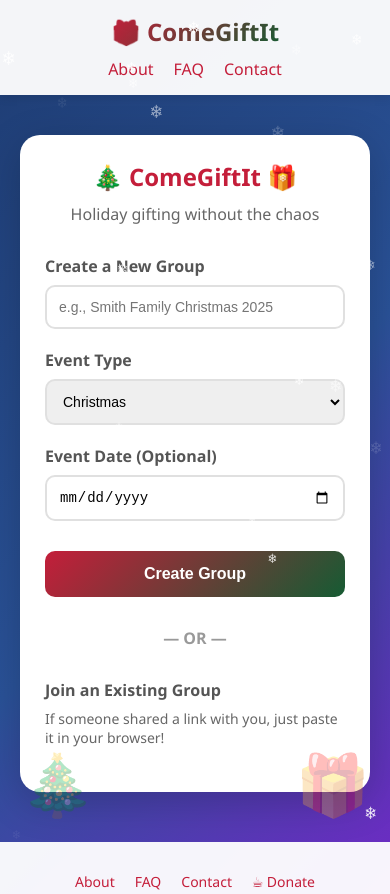
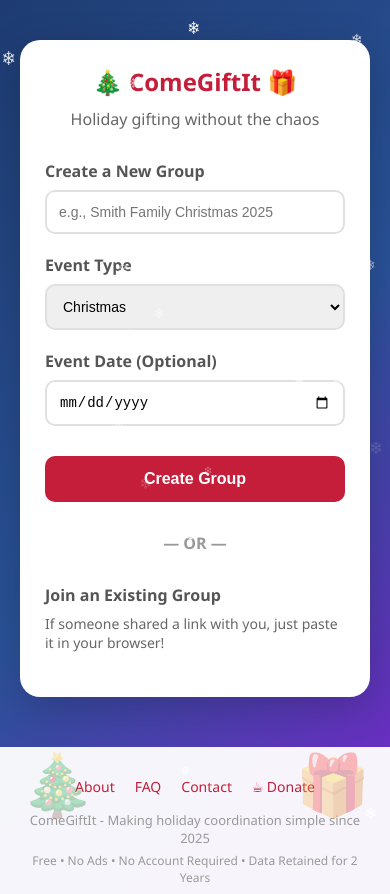
Before and after one commit to kf5fay/group-gifting, a website: page index.html in a window 390 px wide. Shown: the top 894 px of the page. Drawn offline with Linux system fonts and the light colour scheme.

Commit message:
link fix and UI updates

```diff
--- a/index.html
+++ b/index.html
@@ -97,49 +97,12 @@
             cursor: pointer;
             font-size: 12px;
             transition: all 0.3s ease;
+            width: auto;
+            margin: 0;
         }
 
         .donation-banner button:hover {
             background: rgba(255,255,255,0.5);
-        }
-
-        /* Header */
-        .header {
-            background: rgba(255,255,255,0.95);
-            padding: 15px 20px;
-            box-shadow: 0 2px 10px rgba(0,0,0,0.1);
-            display: flex;
-            justify-content: space-between;
-            align-items: center;
-            flex-wrap: wrap;
-            gap: 10px;
-        }
-
-        .logo {
-            font-size: 24px;
-            font-weight: bold;
-            background: linear-gradient(135deg, #c41e3a 0%, #165b33 100%);
-            -webkit-background-clip: text;
-            -webkit-text-fill-color: transparent;
-            background-clip: text;
-        }
-
-        .nav {
-            display: flex;
-            gap: 20px;
-            align-items: center;
-        }
-
-        .nav a {
-            color: #c41e3a;
-            text-decoration: none;
-            font-weight: 500;
-            transition: color 0.3s;
-            cursor: pointer;
-        }
-
-        .nav a:hover {
-            color: #165b33;
         }
 
         /* Main Container */
@@ -202,7 +165,7 @@
         }
 
         button {
-            background: linear-gradient(135deg, #c41e3a 0%, #165b33 100%);
+            background: #c41e3a;
             color: white;
             border: none;
             padding: 14px 30px;
@@ -210,7 +173,7 @@
             font-size: 16px;
             font-weight: 600;
             cursor: pointer;
-            transition: transform 0.2s, box-shadow 0.3s;
+            transition: transform 0.2s, box-shadow 0.3s, background 0.3s;
             width: 100%;
             margin-top: 10px;
         }
@@ -218,6 +181,7 @@
         button:hover {
             transform: translateY(-2px);
             box-shadow: 0 5px 20px rgba(196, 30, 58, 0.4);
+            background: #a01630;
         }
 
         button:active {
@@ -459,16 +423,6 @@
 
         /* Responsive */
         @media (max-width: 768px) {
-            .header {
-                flex-direction: column;
-                text-align: center;
-            }
-
-            .nav {
-                width: 100%;
-                justify-content: center;
-            }
-
             .wishlists-grid {
                 grid-template-columns: 1fr;
             }
@@ -493,16 +447,6 @@
     <div id="donationBanner" class="donation-banner">
         <span>☕ Love ComeGiftIt? If it saved you gift-giving stress, consider <a href="https://liberapay.com/comegiftit" target="_blank">buying me a coffee</a>!</span>
         <button onclick="dismissDonationBanner()">Dismiss</button>
-    </div>
-
-    <!-- Header -->
-    <div class="header">
-        <div class="logo">🎁 ComeGiftIt</div>
-        <nav class="nav">
-            <a onclick="showModal('aboutModal')">About</a>
-            <a onclick="showModal('faqModal')">FAQ</a>
-            <a onclick="showModal('contactModal')">Contact</a>
-        </nav>
     </div>
 
     <!-- Main Container -->
@@ -1023,9 +967,9 @@
                             html += `<span class="badge badge-split">SPLIT WITH ${item.splitWith.length}</span>`;
                         }
 
-                        // Details
+                        // Details with clickable links
                         if (item.details) {
-                            html += `<div class="item-meta">📝 ${escapeHtml(item.details)}</div>`;
+                            html += `<div class="item-meta">📝 ${linkifyText(item.details)}</div>`;
                         }
 
                         // Buttons (only show for others' wishlists)
@@ -1293,6 +1237,24 @@
             return div.innerHTML;
         }
 
+        // Convert URLs in text to clickable links
+        function linkifyText(text) {
+            if (!text) return '';
+
+            // Escape HTML first for security
+            const escaped = escapeHtml(text);
+
+            // Regular expression to match URLs
+            const urlRegex = /(https?:\/\/[^\s]+)/g;
+
+            // Replace URLs with clickable links
+            return escaped.replace(urlRegex, function(url) {
+                // Remove trailing punctuation that might be captured
+                let cleanUrl = url.replace(/[.,;:!?]+$/, '');
+                return `<a href="${cleanUrl}" target="_blank" rel="noopener noreferrer" style="color: #0066cc; text-decoration: underline; word-break: break-all;">${cleanUrl}</a>`;
+            });
+        }
+
         // Snowflake animation
         function createSnowflakes() {
             const snowflakeCount = 50;
```
